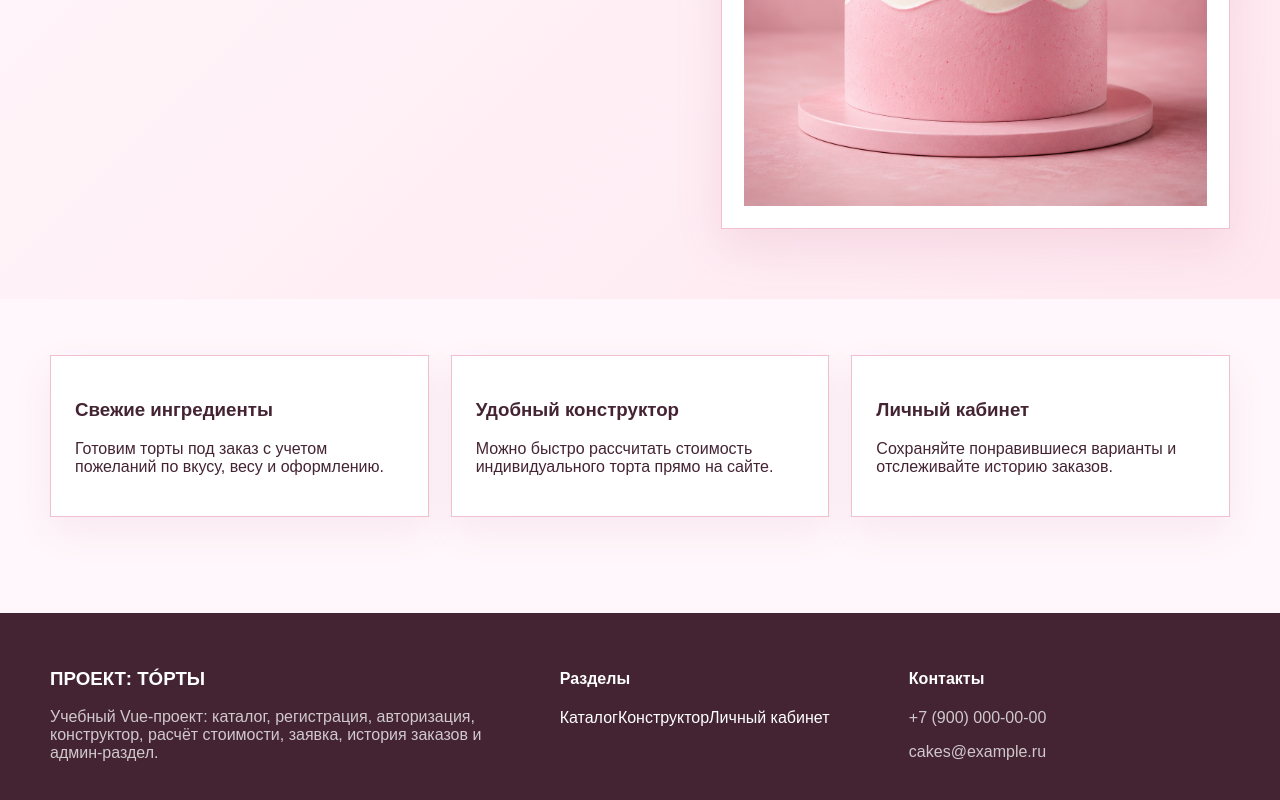
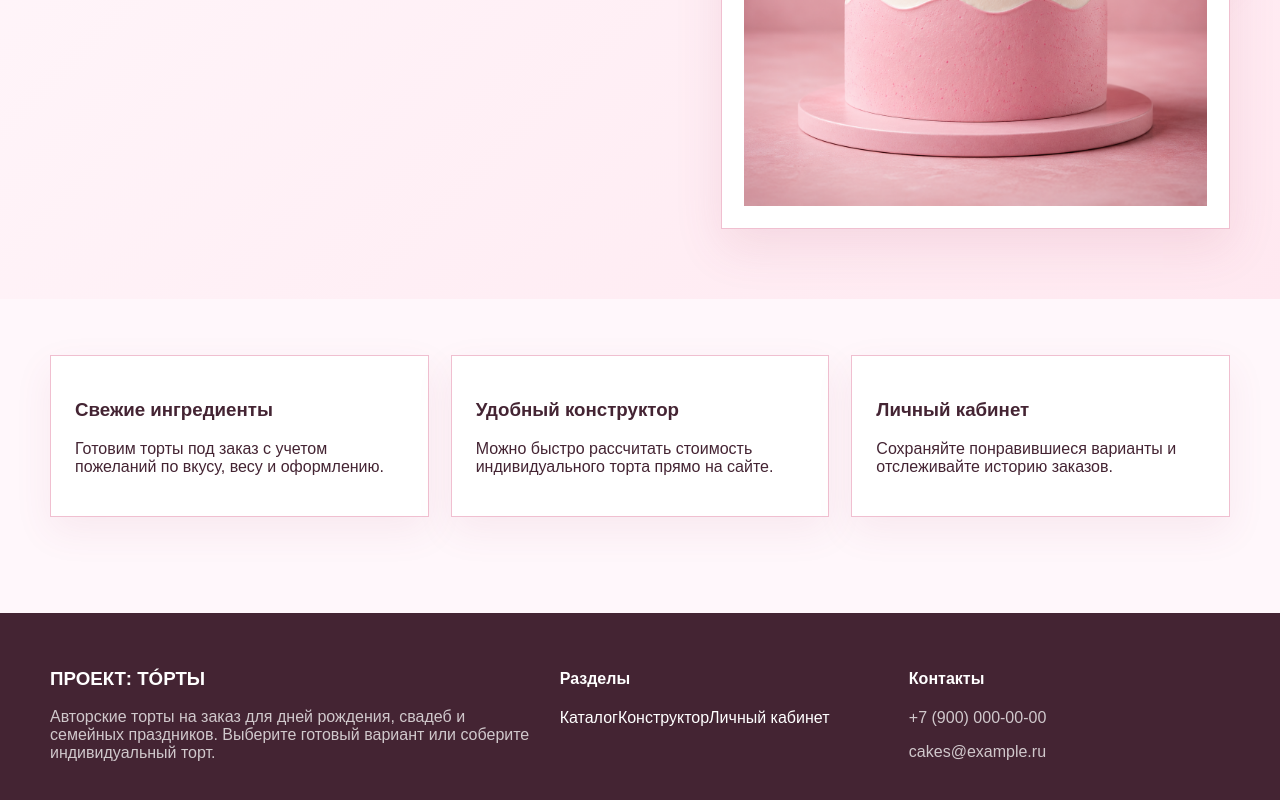
Before and after one commit to xeo07/TOPTbI, a Vue app: page / in a window 1280 px wide. Shown: the part 423-1223 px from the top of the page. Built offline with nearby package versions, Linux system fonts and the light colour scheme.

Commit message:
Update SiteFooter.vue

```diff
--- a/src/components/SiteFooter.vue
+++ b/src/components/SiteFooter.vue
@@ -8,9 +8,9 @@ import { RouterLink } from 'vue-router'
       <div>
         <h3>ПРОЕКТ: ТÓРТЫ</h3>
         <p>
-          Учебный Vue-проект: каталог, регистрация, авторизация, конструктор,
-          расчёт стоимости, заявка, история заказов и админ-раздел.
-        </p>
+  Авторские торты на заказ для дней рождения, свадеб и семейных праздников.
+  Выберите готовый вариант или соберите индивидуальный торт.
+</p>
       </div>
 
       <div>
```
